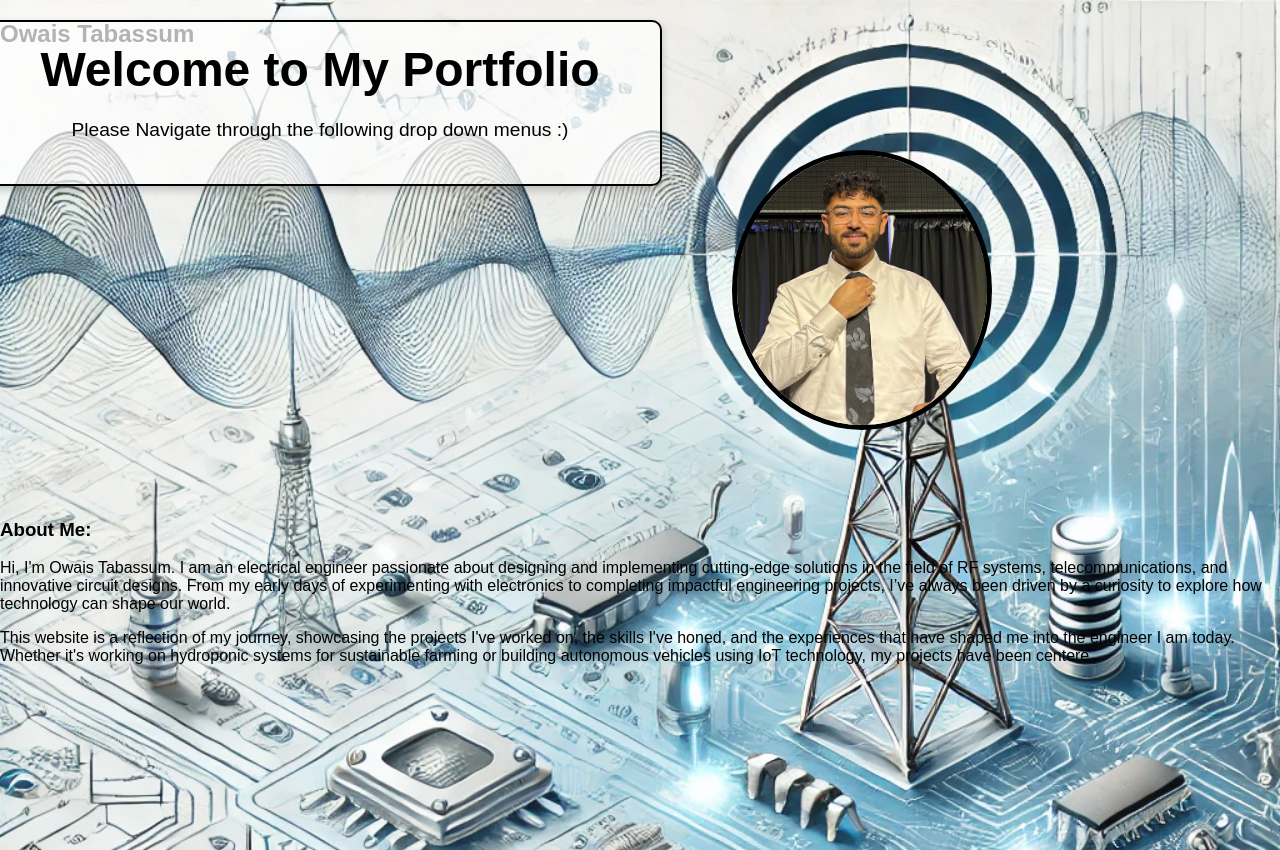
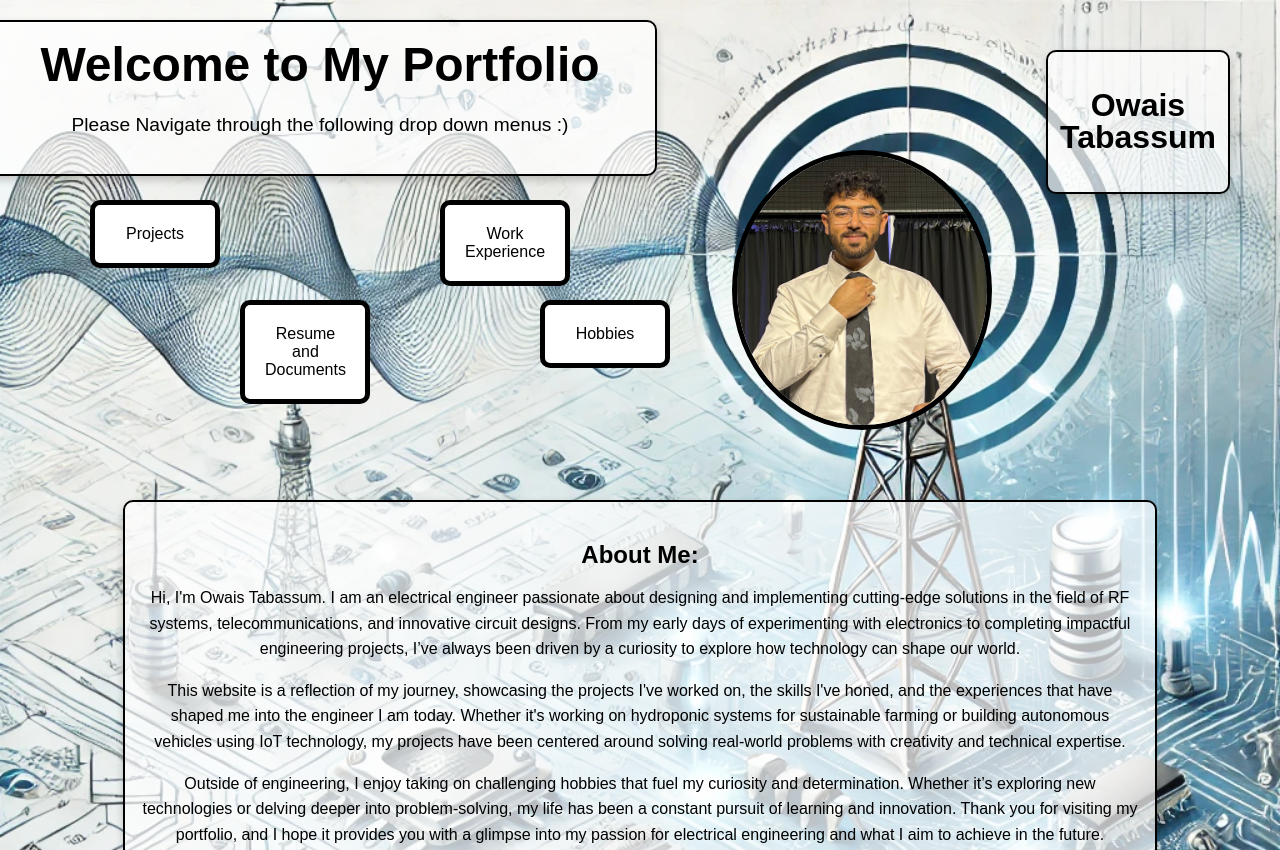
Before and after one commit to Owais-Tabassum/Portfolio, a plain HTML site: page index.html in a window 1280 px wide. Shown: the top 850 px of the page. Drawn offline with Linux system fonts and the light colour scheme.

Commit message:
Updated layout and fixed Git username

```diff
--- a/index.html
+++ b/index.html
@@ -33,4 +33,46 @@
                 This website is a reflection of my journey, showcasing the projects I've worked on, the skills I've honed,
                 and the experiences that have shaped me into the engineer I am today. Whether it's working on hydroponic
                 systems for sustainable farming or building autonomous vehicles using IoT technology, my projects have been
-                centere
+                centered around solving real-world problems with creativity and technical expertise.
+            </p>
+            <p>
+                Outside of engineering, I enjoy taking on challenging hobbies that fuel my curiosity and determination.
+                Whether it’s exploring new technologies or delving deeper into problem-solving, my life has been a constant
+                pursuit of learning and innovation. Thank you for visiting my portfolio, and I hope it provides you with a
+                glimpse into my passion for electrical engineering and what I aim to achieve in the future.
+            </p>
+        </div>
+
+        <div class="grid-container">
+            <div class="dropdown">
+                <button class="dropdown-button">Projects</button>
+                <ul class="dropdown-content">
+                    <li><a href="#" onclick="showContent('Option 1')">Option 1</a></li>
+                    <li><a href="#" onclick="showContent('Option 2')">Option 2</a></li>
+                </ul>
+            </div>
+            <div class="dropdown">
+                <button class="dropdown-button">Work Experience</button>
+                <ul class="dropdown-content">
+                    <li><a href="#" onclick="showContent('Option A')">Option A</a></li>
+                    <li><a href="#" onclick="showContent('Option B')">Option B</a></li>
+                </ul>
+            </div>
+            <div class="dropdown">
+                <button class="dropdown-button">Resume and Documents</button>
+                <ul class="dropdown-content">
+                    <li><a href="#" onclick="showContent('Option X')">Option X</a></li>
+                    <li><a href="#" onclick="showContent('Option Y')">Option Y</a></li>
+                </ul>
+            </div>
+            <div class="dropdown">
+                <button class="dropdown-button">Hobbies</button>
+                <ul class="dropdown-content">
+                    <li><a href="#" onclick="showContent('Option Alpha')">Option Alpha</a></li>
+                    <li><a href="#" onclick="showContent('Option Beta')">Option Beta</a></li>
+                </ul>
+            </div>
+        </div>
+    </main>
+</body>
+</html>
--- a/styles.css
+++ b/styles.css
@@ -62,4 +62,145 @@ header h1 {
 .about-box {
     position: absolute;
     top: 500px; /* Adjust vertical position */
-    le
+    left: 50%; /* Center horizontally */
+    transform: translateX(-50%);
+    width: 1000px; /* Adjust width */
+    height: auto; /* Dynamically expands with content */
+    text-align: left;
+    padding-right: 10px; /* Add spacing */
+}
+
+.about-box h3 {
+    font-size: 1.5em;
+    font-weight: bold;
+    color: black;
+    margin-bottom: 10px;
+}
+
+.about-box p {
+    font-size: 1em;
+    line-height: 1.6;
+    color: black;
+}
+
+/* Semi-Transparent Box */
+.semi-transparent-box {
+    background-color: rgba(255, 255, 255, 0.7);
+    border: 2px solid #000000;
+    border-radius: 10px;
+    padding: 15px;
+    position: absolute;
+    text-align: center;
+    box-shadow: 0px 4px 8px rgba(0, 0, 0, 0.2);
+}
+
+/* Name Box */
+.name-box {
+    top: 50px; /* Adjust vertical position */
+    right: 50px; /* Adjust horizontal position */
+    width: 160px; /* Horizontal width */
+    height: 120px; /* Vertical height */
+    padding: 10px; /* Internal padding */
+}
+
+/* Name Text */
+.name-text {
+    font-size: 2em; /* Adjust font size for the name */
+    font-weight: bold;
+    color: black;
+    line-height: 1;
+}
+
+/* Dropdown Menus */
+.grid-container {
+    position: relative; /* Keep elements in place */
+    width: 1200px; /* Lock dropdown grid to a fixed layout */
+    height: auto;
+    margin: 0 auto;
+}
+
+.grid-container > .dropdown {
+    position: absolute;
+}
+
+.grid-container > .dropdown:nth-child(1) {
+    top: 200px;
+    left: 50px;
+}
+
+.grid-container > .dropdown:nth-child(2) {
+    top: 200px;
+    left: 400px;
+}
+
+.grid-container > .dropdown:nth-child(3) {
+    top: 300px;
+    left: 200px;
+}
+
+.grid-container > .dropdown:nth-child(4) {
+    top: 300px;
+    left: 500px;
+}
+
+/* Individual Dropdowns */
+.dropdown {
+    background-color: white;
+    border: 5px solid #000000;
+    border-radius: 10px;
+    padding: 10px;
+    text-align: center;
+    width: 100px;
+}
+
+.dropdown-button {
+    background-color: white;
+    color: black;
+    padding: 10px;
+    border: none;
+    cursor: pointer;
+    font-size: 1em;
+}
+
+/* Dropdown Menu Content */
+.dropdown-content {
+    display: none;
+    position: absolute;
+    background-color: white;
+    border: 1px solid #ddd;
+    z-index: 1;
+    width: 150px;
+    list-style: none;
+    padding: 0;
+    margin: 0;
+    box-shadow: 0px 8px 16px rgba(0, 0, 0, 0.2);
+}
+
+.dropdown-content li {
+    padding: 10px;
+    text-align: left;
+}
+
+.dropdown-content li a {
+    text-decoration: none;
+    color: black;
+    display: block;
+}
+
+.dropdown-content li a:hover {
+    background-color: #f1f1f1;
+}
+
+.dropdown:hover .dropdown-content {
+    display: block;
+}
+
+/* Split Screen */
+.split-screen {
+    display: none; /* Hidden until explicitly shown */
+}
+
+/* Remove "Content will appear here" */
+.split-content {
+    display: none;
+}
```
